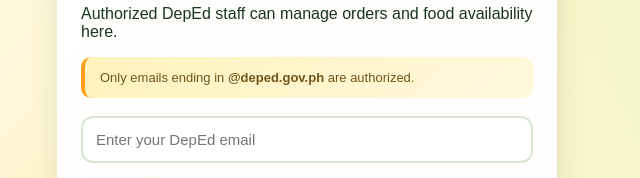
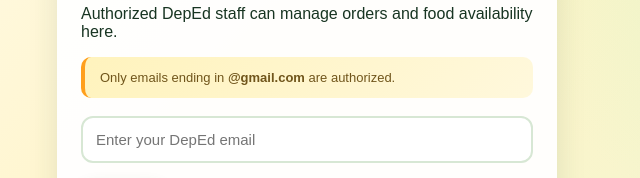
Before and after one commit to janicanatiola/dnhs-mealhub, a plain HTML site: page staff.html in a window 1280 px wide. Shown: the part 232-410 px from the top of the page, 333-973 px from the left. Drawn offline with Linux system fonts and the light colour scheme.

Commit message:
updated the note

```diff
--- a/staff.html
+++ b/staff.html
@@ -96,7 +96,7 @@
         <div class="notice">
 
             Only emails ending in
-            <strong>@deped.gov.ph</strong>
+            <strong>@gmail.com</strong>
             are authorized.
 
         </div>
```
